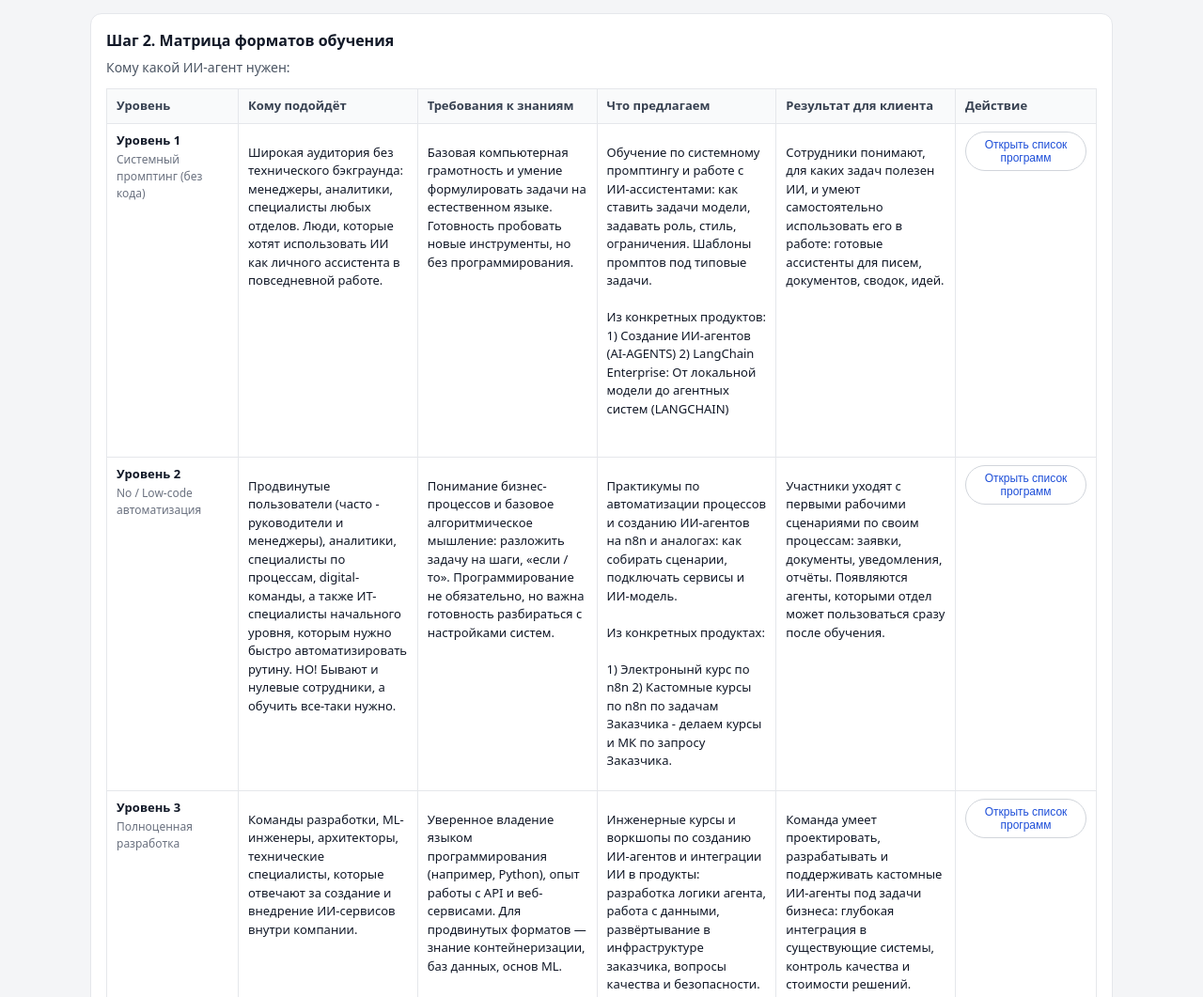
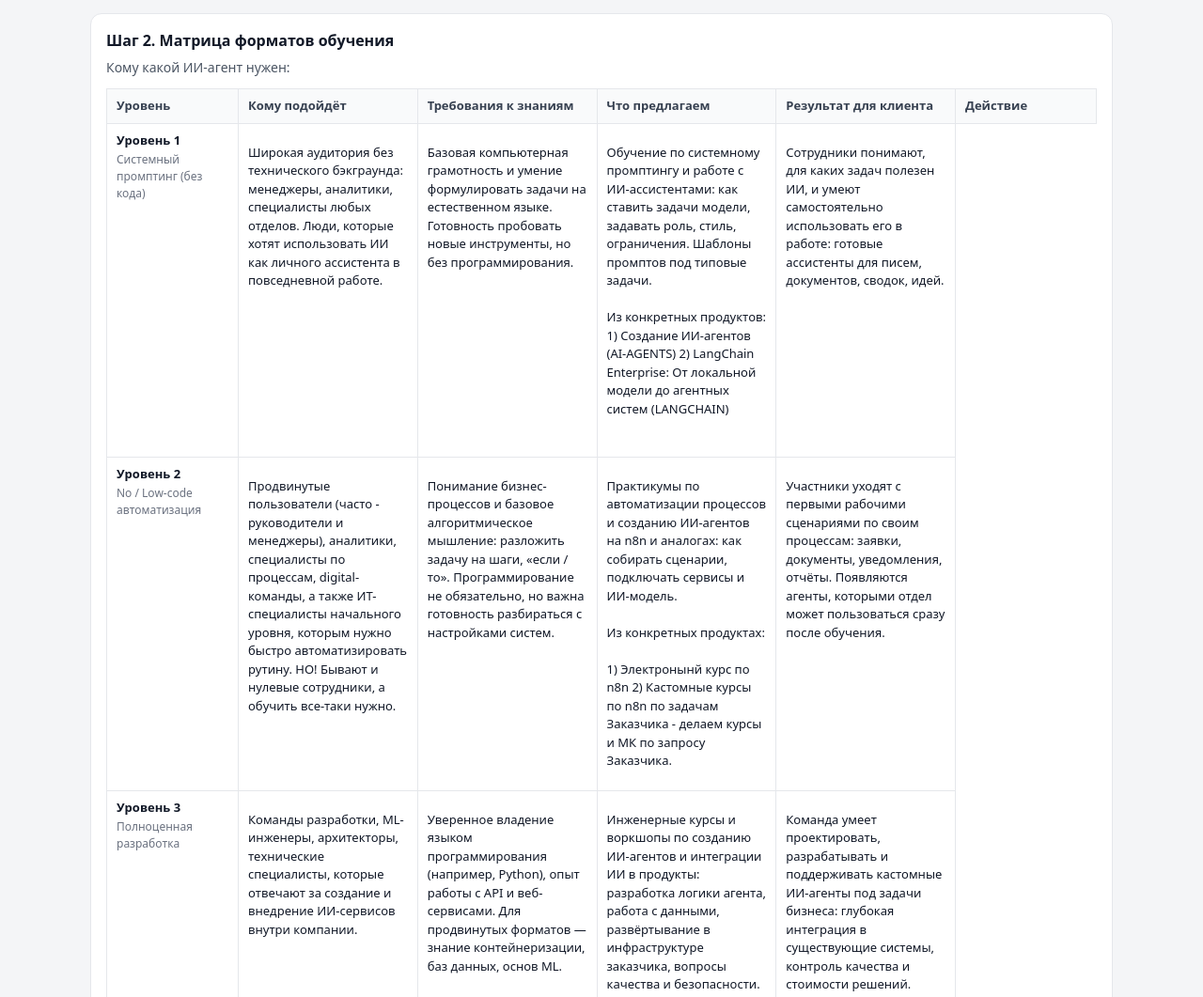
Before and after one commit to fraustoboy/ai-agents-quick-brief-for-sales, a plain HTML site: page index.html in a window 1280 px wide. Shown: the part 600-1661 px from the top of the page at 94% size. Drawn offline with Linux system fonts and the light colour scheme.

Commit message:
Update index.html

```diff
--- a/index.html
+++ b/index.html
@@ -105,11 +105,6 @@
                   готовые ассистенты для писем, документов, сводок, идей.
                 </p>
               </td>
-              <td class="col-actions">
-                <button class="link-button" data-level="1">
-                  Открыть список программ
-                </button>
-              </td>
             </tr>
 
             <tr>
@@ -147,11 +142,6 @@
                   Участники уходят с первыми рабочими сценариями по своим процессам: заявки, документы, уведомления, отчёты.
                   Появляются агенты, которыми отдел может пользоваться сразу после обучения.
                 </p>
-              </td>
-              <td class="col-actions">
-                <button class="link-button" data-level="2">
-                  Открыть список программ
-                </button>
               </td>
             </tr>
 
@@ -193,11 +183,6 @@
                   глубокая интеграция в существующие системы, контроль качества и стоимости решений.
                 </p>
               </td>
-              <td class="col-actions">
-                <button class="link-button" data-level="3">
-                  Открыть список программ
-                </button>
-              </td>
             </tr>
           </tbody>
         </table>
```
